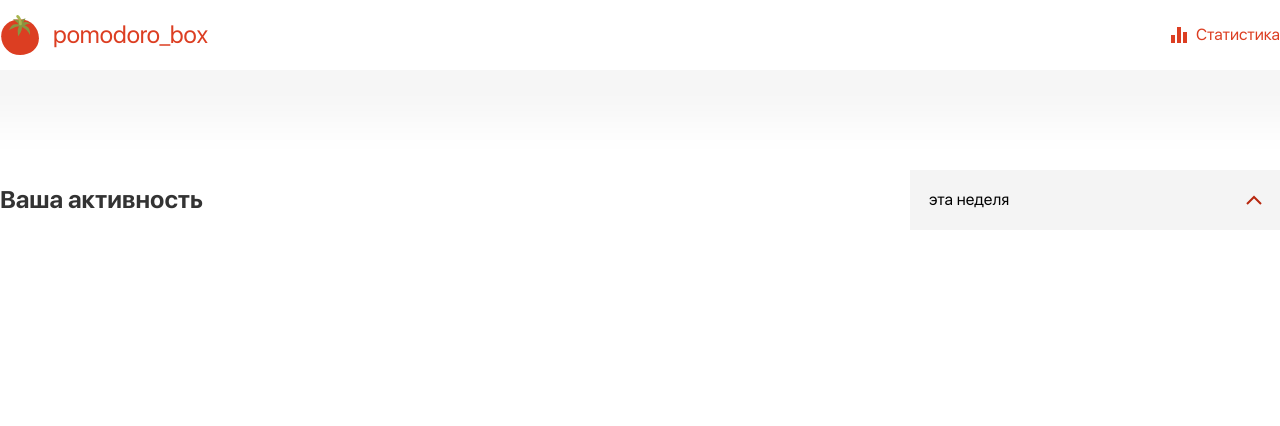
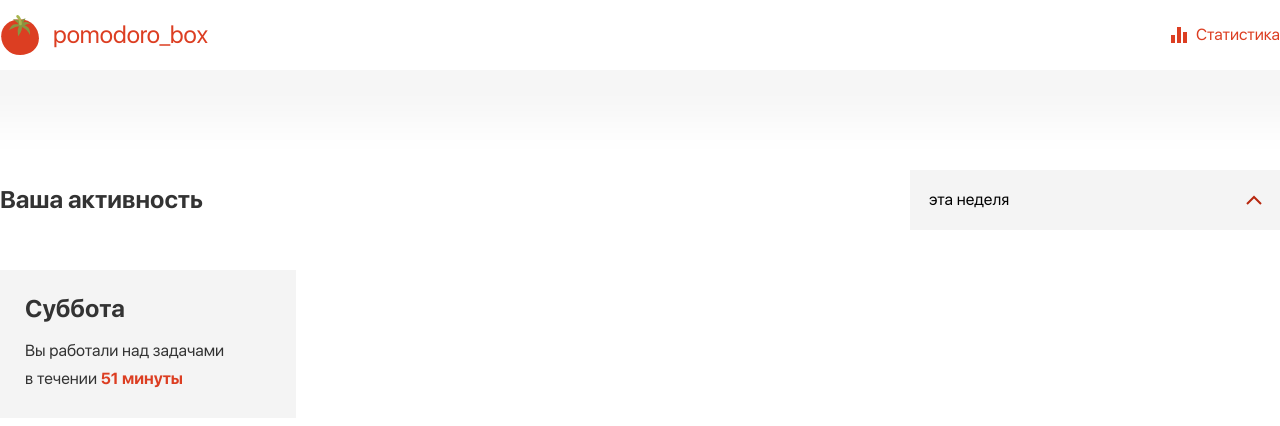
Before and after one commit to masawik/pomodoro_box, a React (Create React App) app: page / in a window 1280 px wide. Shown: the top 426 px of the page. Built offline with nearby package versions, Linux system fonts and the light colour scheme; the HTML template or start-up script is replaced by a standard one.

Commit message:
begin layout StatisticPage.tsx begin Tiles

```diff
--- a/src/components/StatisticPage/StatisticPage.styles.ts
+++ b/src/components/StatisticPage/StatisticPage.styles.ts
@@ -8,4 +8,10 @@ export const SStatisticPagePeriodSelector = styled(SSelect)`
 export const SStatisticPageHeader = styled.div`
   display: flex;
   justify-content: space-between;
+  margin-bottom: 40px;
 `
+
+export const SStatisticPageBody = styled.div`
+  display: flex;
+  flex-direction: column;
+`
--- a/src/components/StatisticPage/StatisticPage.tsx
+++ b/src/components/StatisticPage/StatisticPage.tsx
@@ -1,7 +1,14 @@
 import React from 'react'
-import PageContentContainer from '../layout/PageContentContainer/PageContentContainer.styles'
+import PageContentContainer
+  from '../layout/PageContentContainer/PageContentContainer.styles'
 import SH1 from '../typography/H1/H1.styles'
-import { SStatisticPagePeriodSelector, SStatisticPageHeader } from './StatisticPage.styles'
+import {
+  SStatisticPagePeriodSelector,
+  SStatisticPageHeader,
+  SStatisticPageBody,
+} from './StatisticPage.styles'
+import DayAndTotalTimeTile from './Tile/DayAndTotalTimeTile'
+
 
 const StatisticPage = () => {
   return (
@@ -18,7 +25,13 @@ const StatisticPage = () => {
         </SStatisticPagePeriodSelector>
       </SStatisticPageHeader>
 
+      <SStatisticPageBody>
+        <DayAndTotalTimeTile
+          dayOfWeek='Суббота'
+          totalTime={51}
+        />
 
+      </SStatisticPageBody>
     </PageContentContainer>
   )
 }
--- /dev/null
+++ b/src/components/StatisticPage/Tile/DayAndTotalTimeTile.tsx
@@ -0,0 +1,41 @@
+import React from 'react'
+import { STileContainer, STileText, STileTitle } from './Tile.styles'
+import { HighlightedText } from '../../typography/highlightedText/HighlightedText.styles'
+
+interface IDayAndTotalTimeTile {
+  dayOfWeek: string,
+  totalTime: number
+}
+
+const DayAndTotalTimeTile: React.FC<IDayAndTotalTimeTile> = ({
+                                                               dayOfWeek,
+                                                               totalTime,
+                                                             }) => {
+  return (
+    <STileContainer>
+      <STileTitle>
+        {dayOfWeek}
+      </STileTitle>
+      {
+        totalTime > 0 ?
+          (
+            <STileText>
+              Вы работали над задачами в&nbsp;течении&nbsp;
+              <HighlightedText>
+                {totalTime} минуты
+              </HighlightedText>
+            </STileText>
+          )
+          :
+          (
+            <STileText>
+              Нет данных
+            </STileText>
+          )
+      }
+
+    </STileContainer>
+  )
+}
+
+export default DayAndTotalTimeTile
--- /dev/null
+++ b/src/components/StatisticPage/Tile/PomodoroCountTile.tsx
@@ -0,0 +1 @@
+export default {}
--- /dev/null
+++ b/src/components/StatisticPage/Tile/Tile.styles.ts
@@ -0,0 +1,21 @@
+import styled, { css } from 'styled-components'
+
+export const STileContainer = styled.div`
+  padding: 25px;
+  display: inline-block;
+  max-width: 296px;
+
+  ${({ theme: { colors } }) => css`
+    background-color: ${colors.secondary.light};
+  `}
+`
+
+export const STileTitle = styled.div`
+  font-size: 24px;
+  font-weight: bold;
+  margin-bottom: 15px;
+`
+
+export const STileText = styled.div`
+  line-height: 28px;
+`
--- /dev/null
+++ b/src/components/typography/highlightedText/HighlightedText.styles.ts
@@ -0,0 +1,6 @@
+import styled from 'styled-components'
+
+export const HighlightedText = styled.span`
+  font-weight: 700;
+  color: ${({ theme: { colors } }) => colors.danger.normal };
+`
```
Also changed, not shown: src/components/forms/Select/Select.styles.ts (+3 -3 lines).
